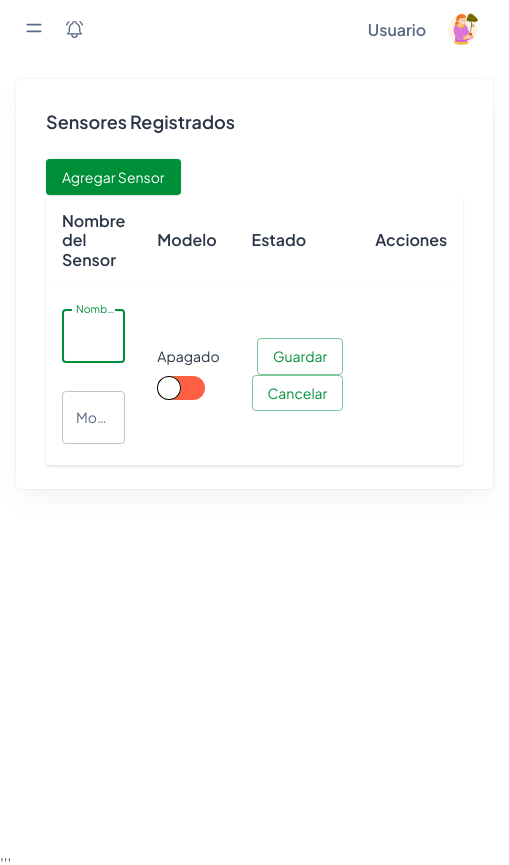
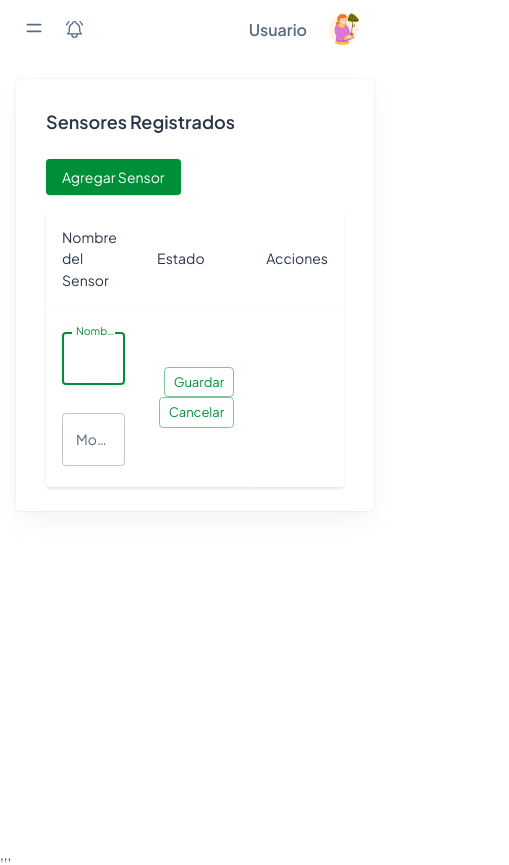
Before and after one commit to adrianpm2002/tesis-prod, a React (Vite) app in the folder package/: page /sensores in a window 390 px wide. Both pictures are taken after a click on the button "Agregar Sensor". Shown: the whole page, 509 px wide, since content can reach past the window. Built offline with nearby package versions, Linux system fonts and the light colour scheme.

Commit message:
sensor-responsive

```diff
--- a/package/src/views/sample-page/Sensores.js
+++ b/package/src/views/sample-page/Sensores.js
@@ -1,5 +1,5 @@
 import React, { useState } from 'react';
-import { Typography, Button, TextField, Table, TableBody, TableCell, TableContainer, TableHead, TableRow, Paper, useMediaQuery, Box } from '@mui/material';
+import { Typography, Button, TextField, Table, TableBody, TableCell, TableContainer, TableHead, TableRow, Paper, useMediaQuery, Box, Grid } from '@mui/material';
 import PageContainer from 'src/components/container/PageContainer';
 import DashboardCard from '../../components/shared/DashboardCard';
 import { useSensors } from '../../context/SensorContext';
@@ -40,7 +40,7 @@ const Sensores = () => {
   return (
     <PageContainer title="Sensores" description="Vista de sensores registrados">
       <DashboardCard title="Sensores Registrados">
-        <Button variant="contained" color="primary" onClick={() => setIsAdding(true)}>
+        <Button variant="contained" color="primary" onClick={() => setIsAdding(true)} style={{ marginBottom: '1rem' }}>
           Agregar Sensor
         </Button>
         <TableContainer component={Paper}>
@@ -48,16 +48,18 @@ const Sensores = () => {
             <TableHead>
               <TableRow>
                 <TableCell>
-                  <Typography variant="h6">Nombre del Sensor</Typography>
+                  <Typography variant={isSmallScreen ? "body1" : "h6"}>Nombre del Sensor</Typography>
                 </TableCell>
+                {!isSmallScreen && (
                   <TableCell>
                     <Typography variant="h6">Modelo</Typography>
                   </TableCell>
+                )}
                 <TableCell>
-                  <Typography variant="h6">Estado</Typography>
+                  <Typography variant={isSmallScreen ? "body1" : "h6"}>Estado</Typography>
                 </TableCell>
                 <TableCell align="right">
-                  <Typography variant="h6">Acciones</Typography>
+                  <Typography variant={isSmallScreen ? "body1" : "h6"}>Acciones</Typography>
                 </TableCell>
               </TableRow>
             </TableHead>
@@ -66,7 +68,8 @@ const Sensores = () => {
                 <TableRow key={sensor.id}>
                   <TableCell>
                     {currentSensor.id === sensor.id ? (
-                      <Box display="flex" flexDirection={isSmallScreen ? "column" : "row"} gap={2}>
+                      <Grid container spacing={2}>
+                        <Grid item xs={12} sm={6}>
                           <TextField
                             autoFocus
                             margin="dense"
@@ -76,6 +79,8 @@ const Sensores = () => {
                             value={currentSensor.name}
                             onChange={(e) => setCurrentSensor({ ...currentSensor, name: e.target.value })}
                           />
+                        </Grid>
+                        <Grid item xs={12} sm={6}>
                           <TextField
                             margin="dense"
                             label="Modelo del Sensor"
@@ -84,16 +89,19 @@ const Sensores = () => {
                             value={currentSensor.model}
                             onChange={(e) => setCurrentSensor({ ...currentSensor, model: e.target.value })}
                           />
-                      </Box>
+                        </Grid>
+                      </Grid>
                     ) : (
-                      <Typography variant="h6">{sensor.name}</Typography>
+                      <Typography variant={isSmallScreen ? "body1" : "h6"}>{sensor.name}</Typography>
                     )}
                   </TableCell>
+                  {!isSmallScreen && (
                     <TableCell>
                       {currentSensor.id === sensor.id ? null : (
                         <Typography variant="h6">{sensor.model}</Typography>
                       )}
                     </TableCell>
+                  )}
                   <TableCell>
                     <Typography variant="body1" style={{ marginBottom: '0.5rem' }}>
                       {sensor.isActive ? 'Encendido' : 'Apagado'}
@@ -137,19 +145,19 @@ const Sensores = () => {
                   <TableCell align="right">
                     {currentSensor.id === sensor.id ? (
                       <>
-                        <Button variant="outlined" color="primary" onClick={handleSave}>
+                        <Button variant="outlined" color="primary" onClick={handleSave} size={isSmallScreen ? "small" : "medium"}>
                           Guardar
                         </Button>
-                        <Button variant="outlined" onClick={handleCancel}>
+                        <Button variant="outlined" onClick={handleCancel} size={isSmallScreen ? "small" : "medium"}>
                           Cancelar
                         </Button>
                       </>
                     ) : (
                       <>
-                        <Button variant="outlined" color="primary" onClick={() => handleEdit(sensor)}>
+                        <Button variant="outlined" color="primary" onClick={() => handleEdit(sensor)} size={isSmallScreen ? "small" : "medium"}>
                           Modificar
                         </Button>
-                        <Button variant="outlined" color="secondary" onClick={() => handleDelete(sensor.id)}>
+                        <Button variant="outlined" color="secondary" onClick={() => handleDelete(sensor.id)} size={isSmallScreen ? "small" : "medium"}>
                           Eliminar
                         </Button>
                       </>
@@ -160,7 +168,8 @@ const Sensores = () => {
               {isAdding && (
                 <TableRow>
                   <TableCell>
-                    <Box display="flex" flexDirection={isSmallScreen ? "column" : "row"} gap={2}>
+                    <Grid container spacing={2}>
+                      <Grid item xs={12} sm={6}>
                         <TextField
                           autoFocus
                           margin="dense"
@@ -170,6 +179,8 @@ const Sensores = () => {
                           value={currentSensor.name}
                           onChange={(e) => setCurrentSensor({ ...currentSensor, name: e.target.value })}
                         />
+                      </Grid>
+                      <Grid item xs={12} sm={6}>
                         <TextField
                           margin="dense"
                           label="Modelo del Sensor"
@@ -178,8 +189,10 @@ const Sensores = () => {
                           value={currentSensor.model}
                           onChange={(e) => setCurrentSensor({ ...currentSensor, model: e.target.value })}
                         />
-                    </Box>
+                      </Grid>
+                    </Grid>
                   </TableCell>
+                  {!isSmallScreen && (
                     <TableCell>
                       <Typography variant="body1" style={{ marginBottom: '0.5rem' }}>
                         Apagado
@@ -219,11 +232,12 @@ const Sensores = () => {
                         </label>
                       </div>
                     </TableCell>
+                  )}
                   <TableCell align="right">
-                    <Button variant="outlined" color="primary" onClick={handleSave}>
+                    <Button variant="outlined" color="primary" onClick={handleSave} size={isSmallScreen ? "small" : "medium"}>
                       Guardar
                     </Button>
-                    <Button variant="outlined" onClick={handleCancel}>
+                    <Button variant="outlined" onClick={handleCancel} size={isSmallScreen ? "small" : "medium"}>
                       Cancelar
                     </Button>
                   </TableCell>
```
Lines whose indentation alone changed are shown as unchanged.
